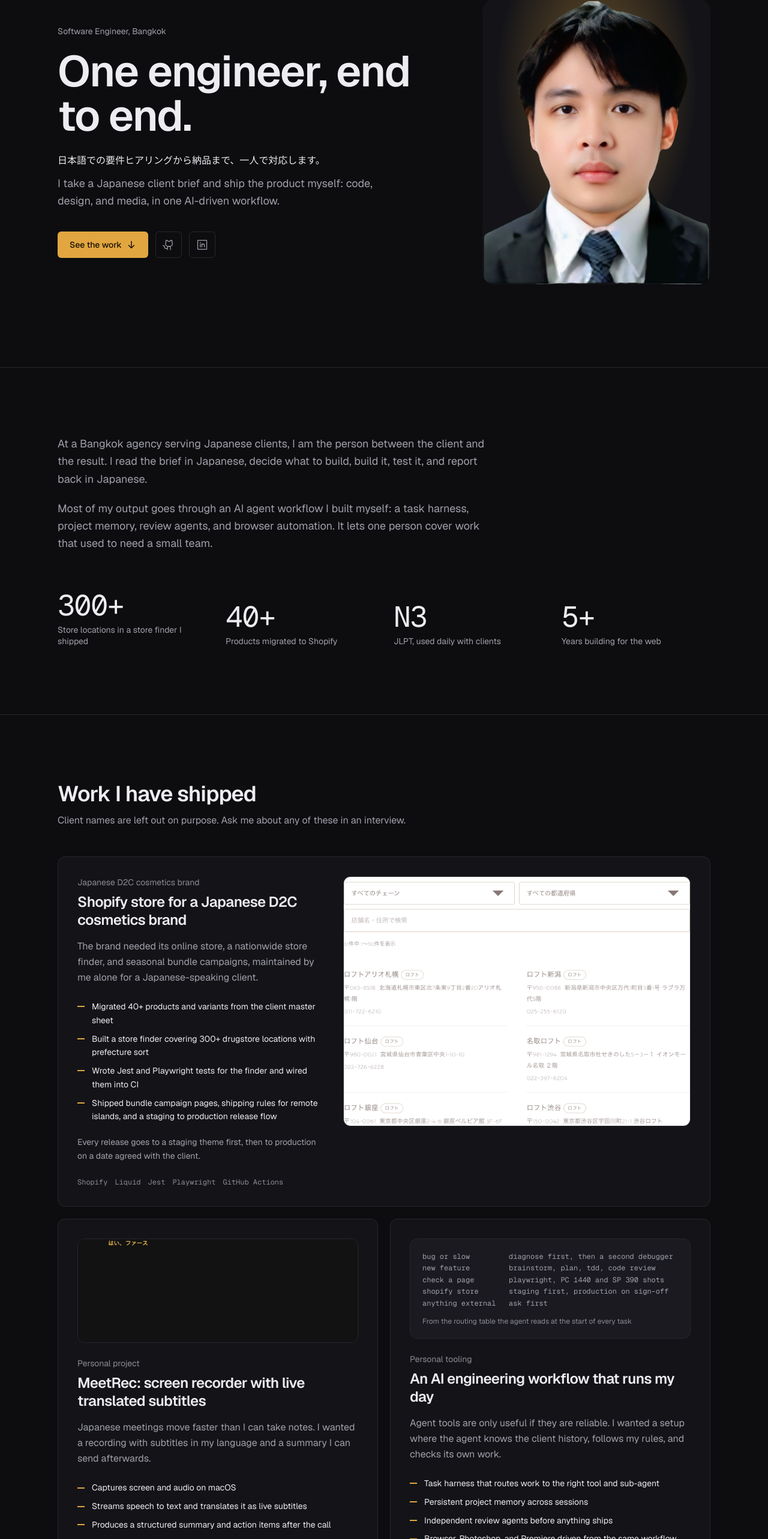
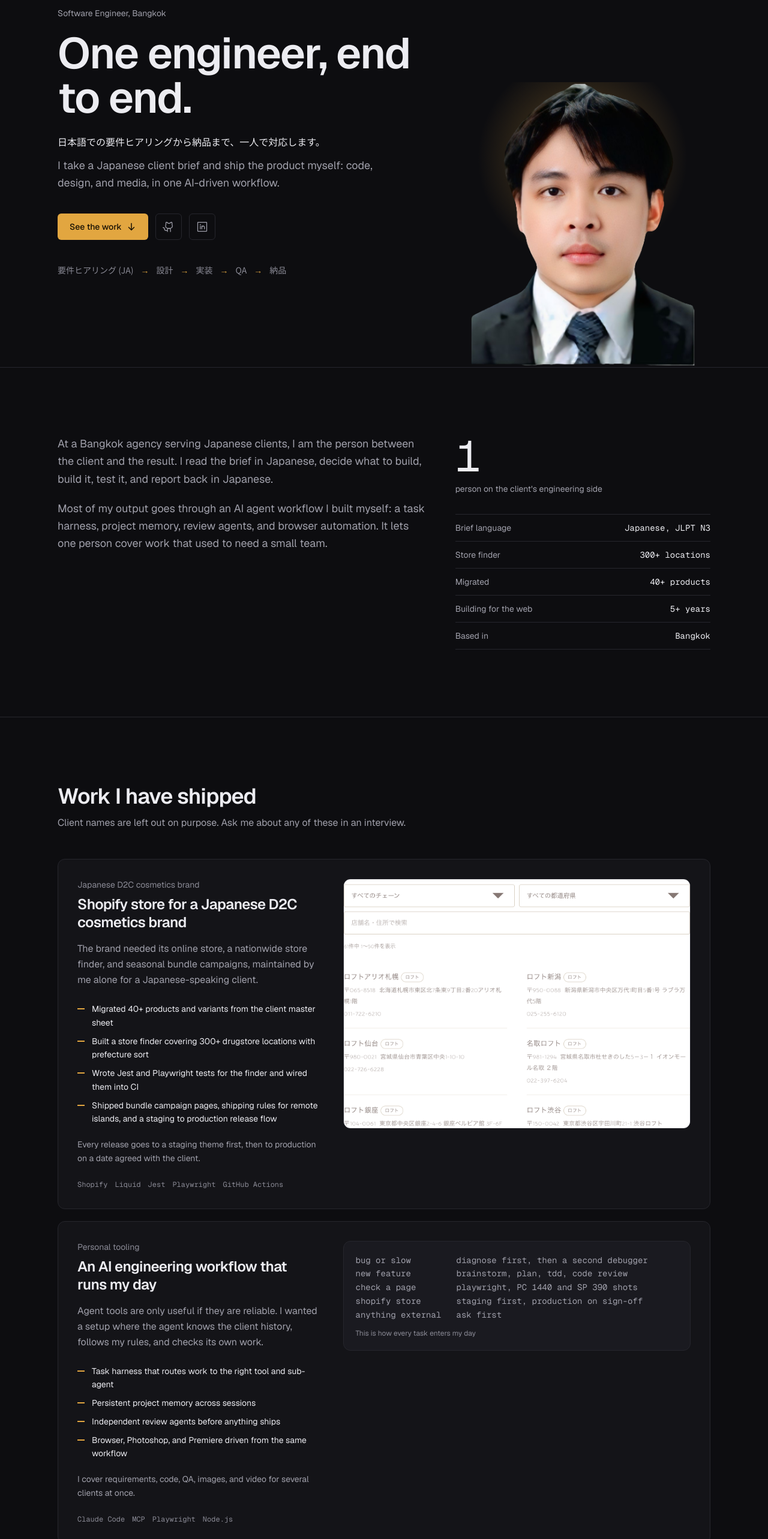
Before and after one commit to ChuMangkorn/portfolio, a Next.js app: page / in a window 1280 px wide. Shown: the part 189-2755 px from the top of the page at 60% size. Built offline with nearby package versions, Linux system fonts and the light colour scheme.

Commit message:
Round 3: pipeline hero, ledger, paired work grid, single-column timeline

```diff
--- a/components/sections/about.tsx
+++ b/components/sections/about.tsx
@@ -4,20 +4,24 @@ import { Reveal } from "@/components/reveal";
 export function About() {
   return (
     <section id="about" className="border-t">
-      <div className="mx-auto max-w-6xl px-5 py-20 sm:px-8 md:py-28">
-        <Reveal>
+      <div className="mx-auto grid max-w-6xl grid-cols-1 gap-14 px-5 py-20 sm:px-8 md:grid-cols-12 md:gap-12 md:py-28">
+        <Reveal className="md:col-span-7">
           <div className="max-w-[62ch] space-y-5 text-lg leading-relaxed text-fg-muted">
             {about.paragraphs.map((p) => (
               <p key={p}>{p}</p>
             ))}
           </div>
         </Reveal>
-        <Reveal delay={0.1}>
-          <dl className="mt-16 grid grid-cols-2 gap-x-8 gap-y-10 md:grid-cols-4">
-            {about.stats.map((s) => (
-              <div key={s.label} className="flex flex-col-reverse">
-                <dt className="mt-2 text-sm leading-snug text-fg-muted">{s.label}</dt>
-                <dd className="font-mono text-4xl tracking-tight text-fg md:text-5xl">{s.value}</dd>
+        <Reveal delay={0.1} className="md:col-span-5">
+          <div className="flex flex-col-reverse">
+            <p className="mt-2 text-sm text-fg-muted">{about.lead.label}</p>
+            <p className="font-mono text-6xl tracking-tight text-fg md:text-7xl">{about.lead.value}</p>
+          </div>
+          <dl className="mt-8 divide-y divide-line border-y">
+            {about.ledger.map((row) => (
+              <div key={row.key} className="flex items-baseline justify-between gap-6 py-3">
+                <dt className="text-sm text-fg-muted">{row.key}</dt>
+                <dd className="text-right font-mono text-sm text-fg">{row.value}</dd>
               </div>
             ))}
           </dl>
--- a/components/sections/hero.tsx
+++ b/components/sections/hero.tsx
@@ -8,8 +8,8 @@ const PORTRAIT_SIZES = "(min-width: 768px) 380px, 100vw"; // ds-allow-hardcode
 /* The hero is above the fold, so it renders without a reveal animation. */
 export function Hero() {
   return (
-    <section className="mx-auto grid max-w-6xl grid-cols-1 items-center gap-12 px-5 pb-20 pt-16 sm:px-8 md:min-h-[calc(100dvh-4rem)] md:grid-cols-12 md:pb-24 md:pt-20">
-      <div className="md:col-span-7">
+    <section className="mx-auto grid max-w-6xl grid-cols-1 items-end gap-12 px-5 pb-20 pt-16 sm:px-8 md:min-h-[calc(100dvh-4rem)] md:grid-cols-12 md:pb-0 md:pt-20">
+      <div className="self-center md:col-span-7 md:pb-24">
         <p className="mb-5 text-sm text-fg-muted">{profile.role}</p>
         <h1 className="text-5xl font-semibold leading-[1.02] tracking-tight sm:text-6xl lg:text-7xl">
           {profile.headline}
@@ -45,14 +45,26 @@ export function Hero() {
             <LinkedinLogoIcon size={20} />
           </a>
         </div>
+        <ol aria-label="How a project moves" className="mt-10 flex flex-wrap items-center gap-x-3 gap-y-1 font-jp text-sm text-fg-faint">
+          {profile.pipeline.map((step, i) => (
+            <li key={step} className="flex items-center gap-3">
+              {i > 0 && (
+                <span aria-hidden className="text-accent">
+                  {"\u2192"}
+                </span>
+              )}
+              {step}
+            </li>
+          ))}
+        </ol>
       </div>
 
       <div className="md:col-span-5 md:flex md:justify-end">
-        {/* Cut-out portrait on a raised surface with a warm glow behind the head. */}
-        <div className="relative aspect-[4/5] w-full max-w-portrait overflow-hidden rounded-portrait bg-bg-raised">
+        {/* Cut-out portrait: no box. The glow sits behind the head and the shoulders land on the section edge. */}
+        <div className="relative mx-auto aspect-[4/5] w-full max-w-portrait">
           <div
             aria-hidden
-            className="absolute inset-0 bg-[radial-gradient(ellipse_at_50%_30%,color-mix(in_oklab,var(--accent)_45%,transparent)_0%,transparent_62%)]"
+            className="absolute inset-x-0 top-0 h-2/3 bg-[radial-gradient(ellipse_at_50%_40%,color-mix(in_oklab,var(--accent)_40%,transparent)_0%,transparent_65%)]"
           />
           <Image
             src={profile.photo}
@@ -60,7 +72,7 @@ export function Hero() {
             fill
             priority
             sizes={PORTRAIT_SIZES}
-            className="object-cover object-top"
+            className="object-contain object-bottom"
           />
         </div>
       </div>
--- a/components/sections/work.tsx
+++ b/components/sections/work.tsx
@@ -6,7 +6,7 @@ import { Reveal } from "@/components/reveal";
 // Half the container above the md breakpoint, full width below it.
 const VISUAL_SIZES = "(min-width: 768px) 50vw, 100vw"; // ds-allow-hardcode
 
-function Visual({ c }: { c: CaseStudy }) {
+function Visual({ c, large = false }: { c: CaseStudy; large?: boolean }) {
   if (c.image) {
     return (
       <div className="overflow-hidden rounded-card border bg-bg-tint">
@@ -24,7 +24,7 @@ function Visual({ c }: { c: CaseStudy }) {
   if (c.excerpt) {
     return (
       <figure className="rounded-card border bg-bg-tint p-5">
-        <pre className="whitespace-pre-wrap font-mono text-xs leading-relaxed text-fg-muted">
+        <pre tabIndex={0} className={`overflow-x-auto whitespace-pre font-mono leading-relaxed text-fg-muted ${large ? "text-sm" : "text-xs"}`}>
           {c.excerpt.lines.join("\n")}
         </pre>
         <figcaption className="mt-3 text-xs text-fg-faint">{c.excerpt.caption}</figcaption>
@@ -83,7 +83,7 @@ export function Work() {
 
         <div className="mt-12 grid grid-cols-1 gap-5 md:grid-cols-2">
           {caseStudies.map((c, i) => {
-            const wide = i === 0 || i === caseStudies.length - 1;
+            const wide = i < 2;
             return (
               <Reveal key={c.title} delay={i * 0.06} className={wide ? "md:col-span-2" : undefined}>
                 <article
@@ -102,7 +102,7 @@ export function Work() {
                         </div>
                       </div>
                       <div className="mt-6 md:col-span-7 md:mt-0">
-                        <Visual c={c} />
+                        <Visual c={c} large />
                       </div>
                     </>
                   ) : (
--- a/lib/data.ts
+++ b/lib/data.ts
@@ -5,6 +5,7 @@ export const profile = {
   shortName: "Mangkorn",
   role: "Software Engineer, Bangkok",
   headline: "One engineer, end to end.",
+  pipeline: ["要件ヒアリング (JA)", "設計", "実装", "QA", "納品"],
   tagline:
     "I take a Japanese client brief and ship the product myself: code, design, and media, in one AI-driven workflow.",
   jp: "日本語での要件ヒアリングから納品まで、一人で対応します。",
@@ -19,11 +20,13 @@ export const about = {
     "At a Bangkok agency serving Japanese clients, I am the person between the client and the result. I read the brief in Japanese, decide what to build, build it, test it, and report back in Japanese.",
     "Most of my output goes through an AI agent workflow I built myself: a task harness, project memory, review agents, and browser automation. It lets one person cover work that used to need a small team.",
   ],
-  stats: [
-    { value: "300+", label: "Store locations in a store finder I shipped" },
-    { value: "40+", label: "Products migrated to Shopify" },
-    { value: "N3", label: "JLPT, used daily with clients" },
-    { value: "5+", label: "Years building for the web" },
+  lead: { value: "1", label: "person on the client's engineering side" },
+  ledger: [
+    { key: "Brief language", value: "Japanese, JLPT N3" },
+    { key: "Store finder", value: "300+ locations" },
+    { key: "Migrated", value: "40+ products" },
+    { key: "Building for the web", value: "5+ years" },
+    { key: "Based in", value: "Bangkok" },
   ],
 };
 
@@ -64,6 +67,32 @@ export const caseStudies: CaseStudy[] = [
     },
   },
   {
+    title: "An AI engineering workflow that runs my day",
+    client: "Personal tooling",
+    problem:
+      "Agent tools are only useful if they are reliable. I wanted a setup where the agent knows the client history, follows my rules, and checks its own work.",
+    work: [
+      "Task harness that routes work to the right tool and sub-agent",
+      "Persistent project memory across sessions",
+      "Independent review agents before anything ships",
+      "Browser, Photoshop, and Premiere driven from the same workflow",
+    ],
+    outcome:
+      "I cover requirements, code, QA, images, and video for several clients at once.",
+    stack: ["Claude Code", "MCP", "Playwright", "Node.js"],
+    personal: true,
+    excerpt: {
+      caption: "This is how every task enters my day",
+      lines: [
+        "bug or slow         diagnose first, then a second debugger",
+        "new feature         brainstorm, plan, tdd, code review",
+        "check a page        playwright, PC 1440 and SP 390 shots",
+        "shopify store       staging first, production on sign-off",
+        "anything external   ask first",
+      ],
+    },
+  },
+  {
     title: "MeetRec: screen recorder with live translated subtitles",
     client: "Personal project",
     problem:
@@ -85,32 +114,6 @@ export const caseStudies: CaseStudy[] = [
     },
   },
   {
-    title: "An AI engineering workflow that runs my day",
-    client: "Personal tooling",
-    problem:
-      "Agent tools are only useful if they are reliable. I wanted a setup where the agent knows the client history, follows my rules, and checks its own work.",
-    work: [
-      "Task harness that routes work to the right tool and sub-agent",
-      "Persistent project memory across sessions",
-      "Independent review agents before anything ships",
-      "Browser, Photoshop, and Premiere driven from the same workflow",
-    ],
-    outcome:
-      "I cover requirements, code, QA, images, and video for several clients at once.",
-    stack: ["Claude Code", "MCP", "Playwright", "Node.js"],
-    personal: true,
-    excerpt: {
-      caption: "From the routing table the agent reads at the start of every task",
-      lines: [
-        "bug or slow         diagnose first, then a second debugger",
-        "new feature         brainstorm, plan, tdd, code review",
-        "check a page        playwright, PC 1440 and SP 390 shots",
-        "shopify store       staging first, production on sign-off",
-        "anything external   ask first",
-      ],
-    },
-  },
-  {
     title: "Landing pages for Japanese consumer brands",
     client: "Food and consumer brands, via agency",
     problem:
@@ -125,6 +128,15 @@ export const caseStudies: CaseStudy[] = [
       "Pages ship within days of the brief, mobile and desktop checked side by side before every handover.",
     stack: ["Tailwind CSS", "GTM", "GA4", "Photoshop", "Premiere"],
     personal: false,
+    excerpt: {
+      caption: "Handover check, run before every page goes to the client",
+      lines: [
+        "viewports   PC 1440 and SP 390",
+        "tracking    GTM, GA4, pixels intact",
+        "copy        Japanese lines as supplied",
+        "release     staging, then production",
+      ],
+    },
   },
 ];
 
```
Also changed, not shown: components/sections/experience.tsx (+19 -8 lines).
